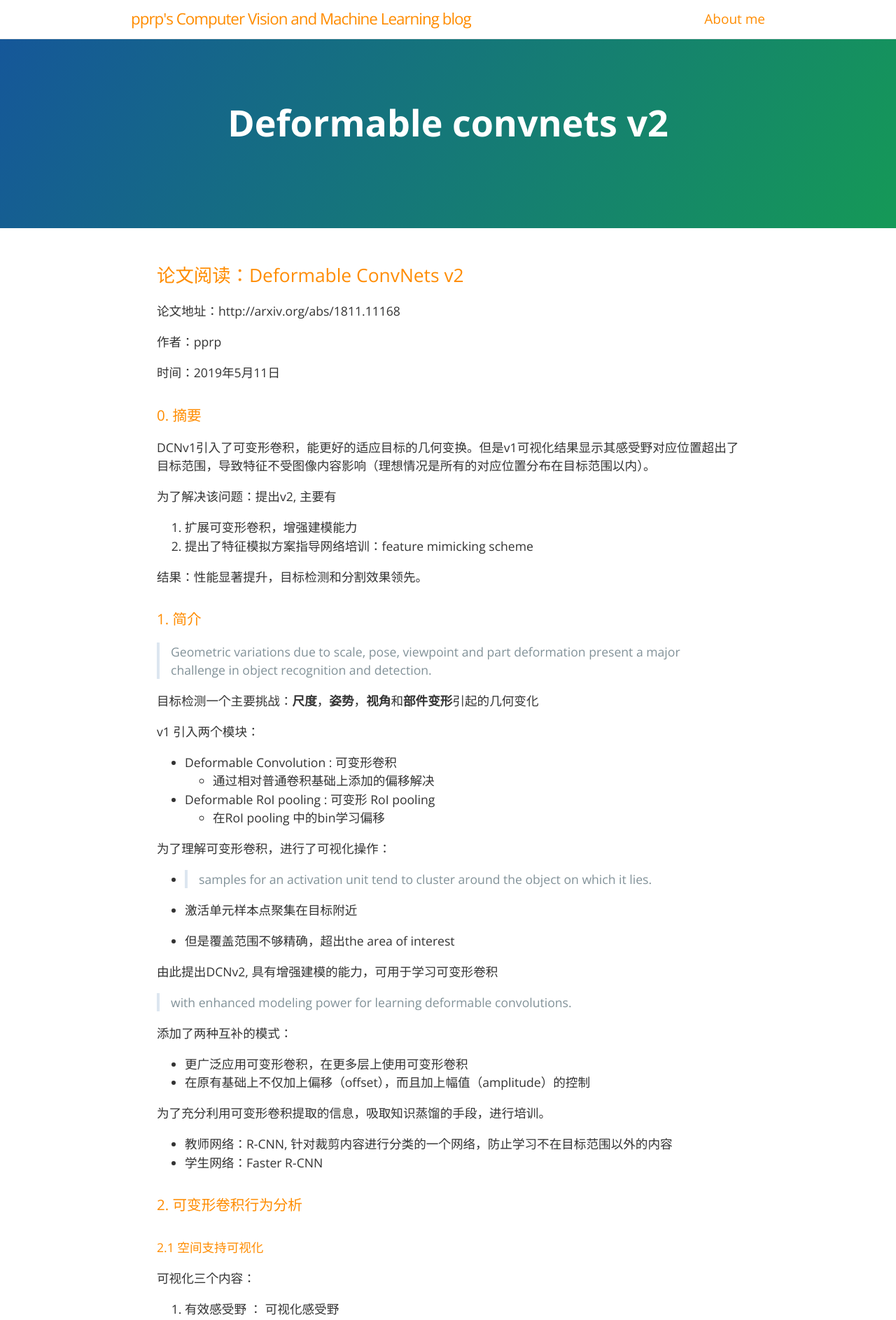
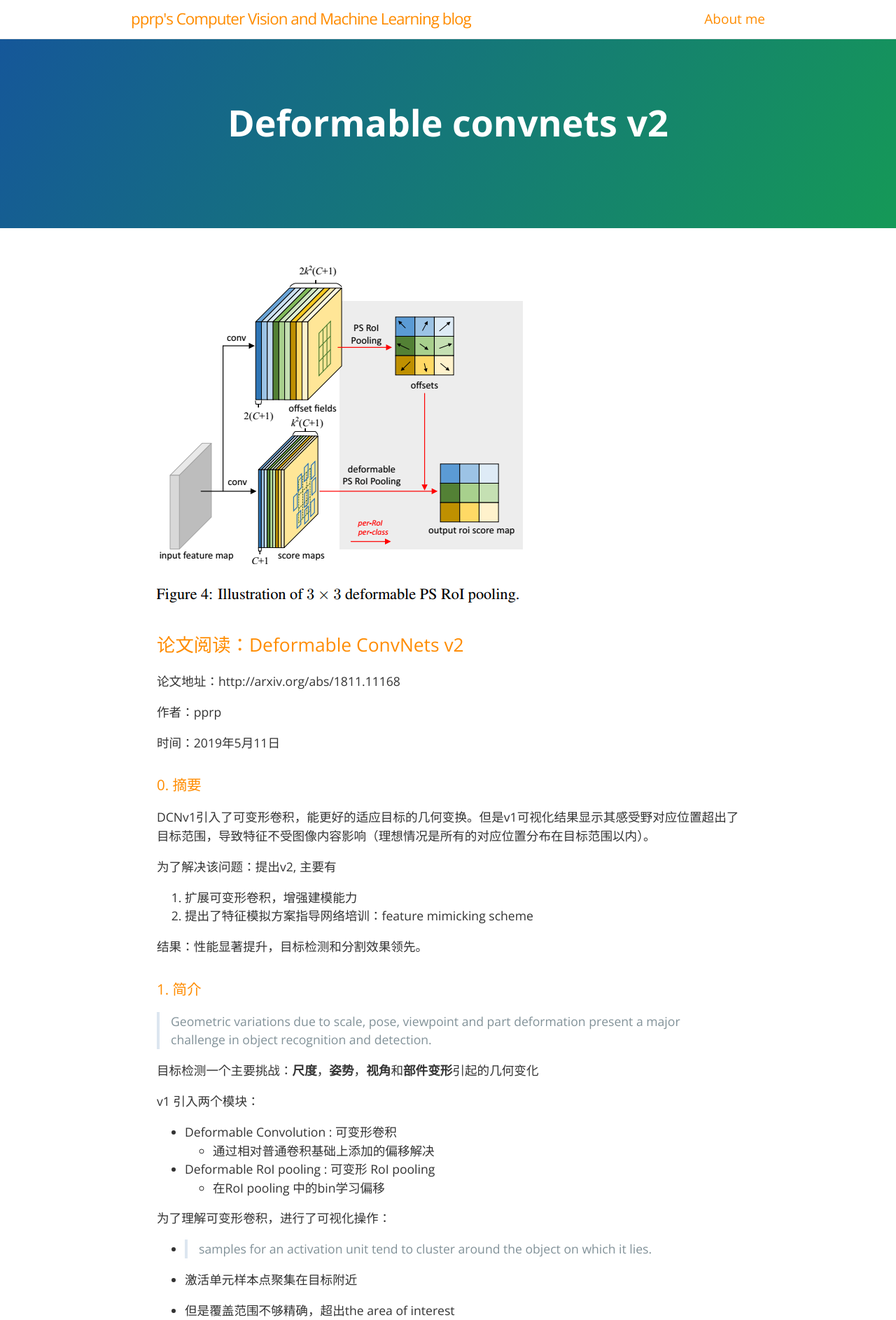
Before and after one commit to tuyaliang/pprp.github.io, a Jekyll site: the page built from _posts/2019-05-05-Deformable ConvNets v2.md, in a window 1280 px wide. Shown: the top 1886 px of the page at 70% size. Built offline with Jekyll 4.4.1, drawn with Linux system fonts in a browser that asks for light colours; our own code applies the rules of GitHub Pages for plain Markdown files; comment, search, counter and statistics services are not loaded.

```diff
--- a/_posts/2019-05-05-Deformable ConvNets v2.md
+++ b/_posts/2019-05-05-Deformable ConvNets v2.md
@@ -1,3 +1,5 @@
+![1557537689787](https://pprp.github.io/assets/1557537689787.png)
+
 ## 论文阅读：Deformable ConvNets v2
 
 论文地址：http://arxiv.org/abs/1811.11168
```
Also changed, not shown: _posts/2019-05-06-《为什么精英都是时间控》读书总结.md (+2 -0 lines), assets/first.jpg (added).
